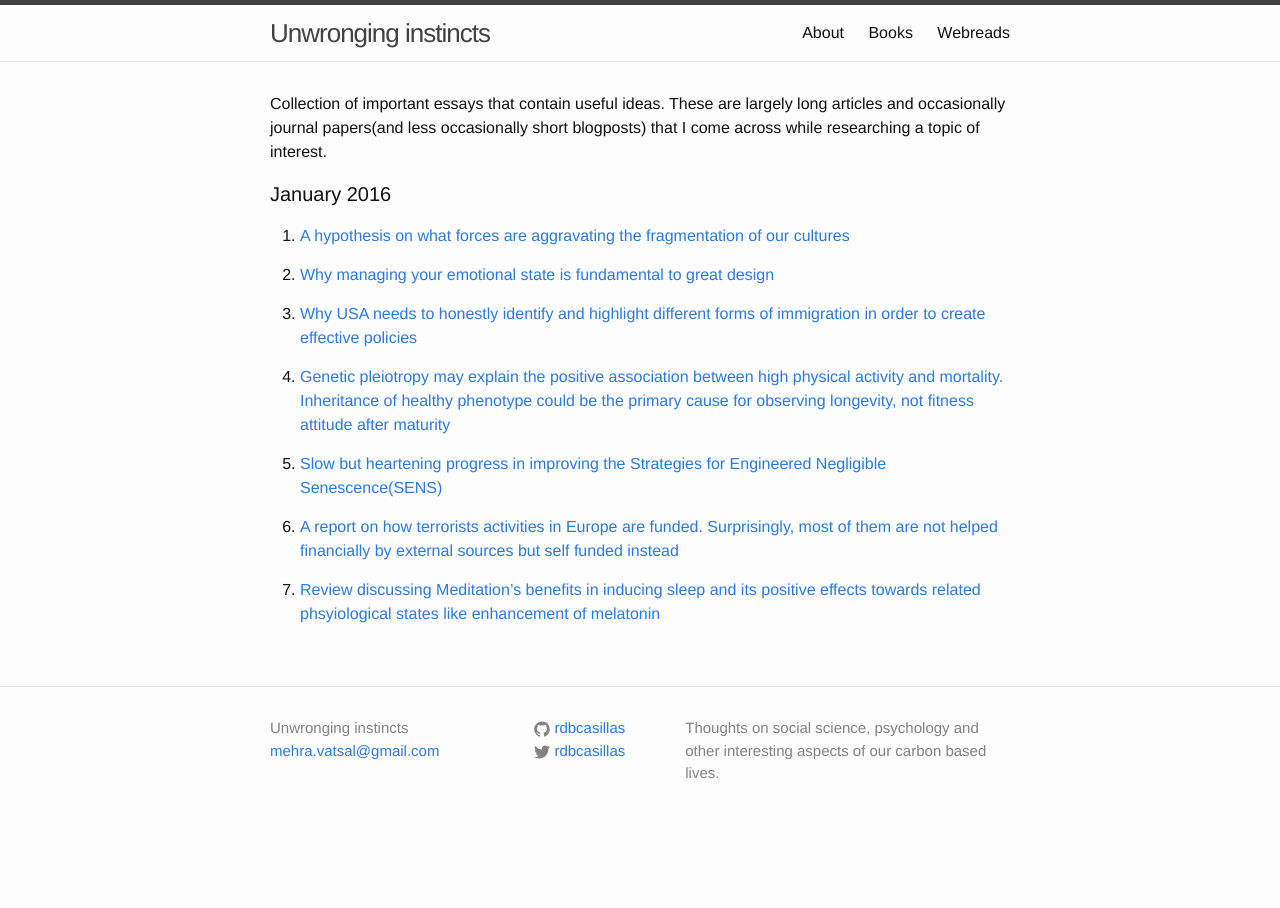
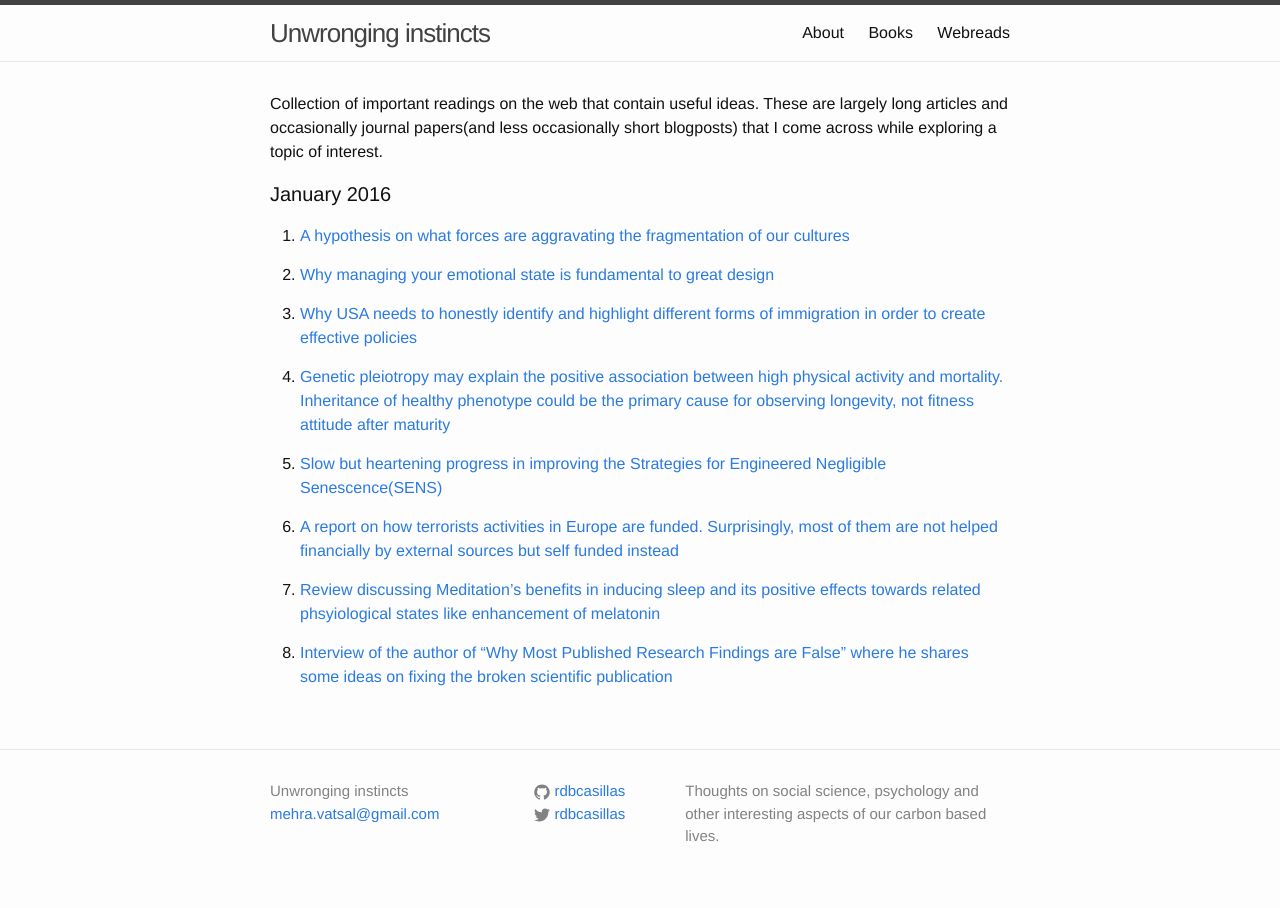
Before and after one commit to rdbcasillas/rdbcasillas.github.io, a Jekyll site: the page built from webreads.md, in a window 1280 px wide. Built offline with Jekyll 4.4.1, drawn with Linux system fonts in a browser that asks for light colours; Markdown is read by kramdown in place of the engine named in the settings.

Commit message:
science broken interview link

```diff
--- a/webreads.md
+++ b/webreads.md
@@ -4,7 +4,7 @@ title: Webreads
 ---
 
 
-Collection of important essays that contain useful ideas. These are largely long articles and occasionally journal papers(and less occasionally short blogposts) that I come across while researching a topic of interest.
+Collection of important readings on the web that contain useful ideas. These are largely long articles and occasionally journal papers(and less occasionally short blogposts) that I come across while exploring a topic of interest.
 
 ####January 2016
 
@@ -21,3 +21,5 @@ Collection of important essays that contain useful ideas. These are largely long
 6. [A report on how terrorists activities in Europe are funded. Surprisingly, most of them are not helped financially by external sources but self funded instead](http://www.ffi.no/no/Rapporter/14-02234.pdf)
 
 7. [Review discussing Meditation's benefits in inducing sleep and its positive effects towards related phsyiological states like enhancement of melatonin](https://www.ncbi.nlm.nih.gov/pmc/articles/PMC3328970/)
+
+8. [Interview of the author of "Why Most Published Research Findings are False" where he shares some ideas on fixing the broken scientific publication](http://www.vox.com/2015/2/16/8034143/john-ioannidis-interview)
```
